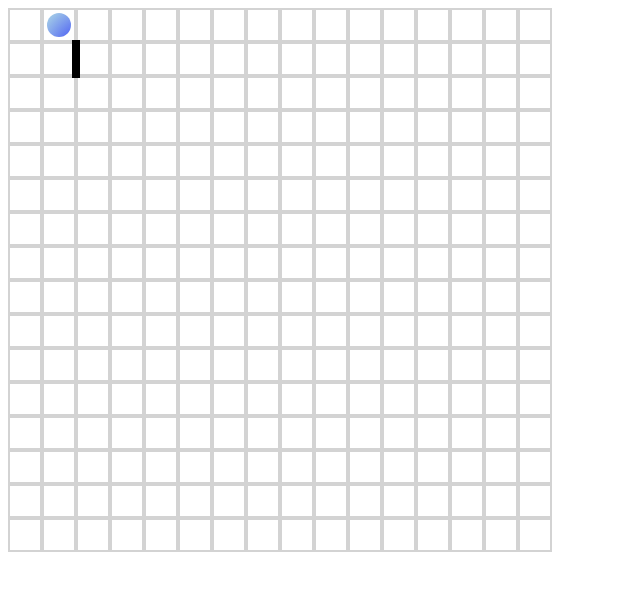
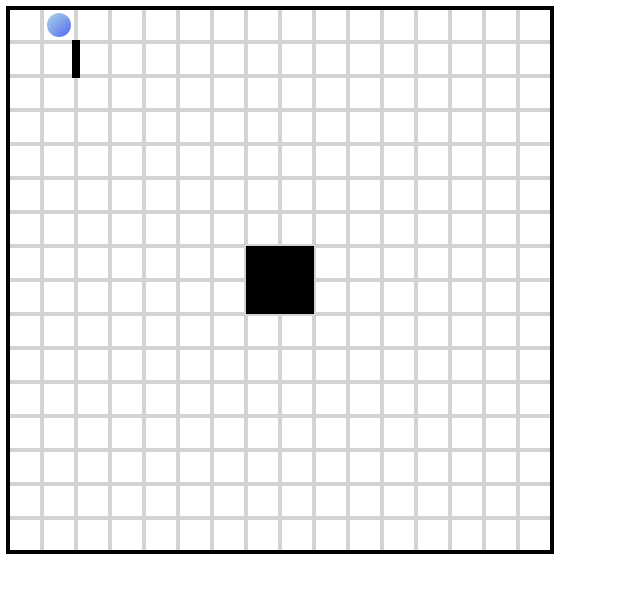
Before and after one commit to mlusby/RicochetRobotsUI, a website: page views/index.html in a window 1280 px wide. Shown: the whole page, without its empty margins (0-640 px from the left). Drawn offline with nearby package versions, Linux system fonts and the light colour scheme; files that its build step writes are made by us from their sources.

Commit message:
Adding some style elements

```diff
--- a/public/style.css
+++ b/public/style.css
@@ -5,6 +5,15 @@
 	height: 30px;
 	display: inline-block;
 	float: left;
+}
+#row1 .box
+{
+	border-top: 2px solid black;
+}
+.center-box
+{
+	background-color: black;
+	border: 2px solid black;
 }
 .row
 {
@@ -30,3 +39,39 @@
 	left: 72px;
 	top: 40px;
 }
+.top-wall
+{
+	width: 548px;
+	height: 4px;
+	background-color: black;
+	position: absolute;
+	left: 6px;
+	top: 6px;
+}
+.bottom-wall
+{
+	width: 548px;
+	height: 4px;
+	background-color: black;
+	position: absolute;
+	left: 6px;
+	top: 550px;
+}
+.left-wall
+{
+	width: 4px;
+	height: 548px;
+	background-color: black;
+	position: absolute;
+	left: 6px;
+	top: 6px;
+}
+.right-wall
+{
+	width: 4px;
+	height: 548px;
+	background-color: black;
+	position: absolute;
+	left: 550px;
+	top: 6px;
+}
--- a/views/index.html
+++ b/views/index.html
@@ -141,8 +141,8 @@
 	<span class="box"></span>
 	<span class="box"></span>
 	<span class="box"></span>
-	<span class="box"></span>
-	<span class="box"></span>
+	<span class="box center-box"></span>
+	<span class="box center-box"></span>
 	<span class="box"></span>
 	<span class="box"></span>
 	<span class="box"></span>
@@ -159,8 +159,8 @@
 	<span class="box"></span>
 	<span class="box"></span>
 	<span class="box"></span>
-	<span class="box"></span>
-	<span class="box"></span>
+	<span class="box center-box"></span>
+	<span class="box center-box"></span>
 	<span class="box"></span>
 	<span class="box"></span>
 	<span class="box"></span>
@@ -298,5 +298,9 @@
 
 <span class="circle"></span>
 <span class="wall"></span>
+<span class="top-wall"></span>
+<span class="bottom-wall"></span>
+<span class="left-wall"></span>
+<span class="right-wall"></span>
 </body>
 </html>
```
